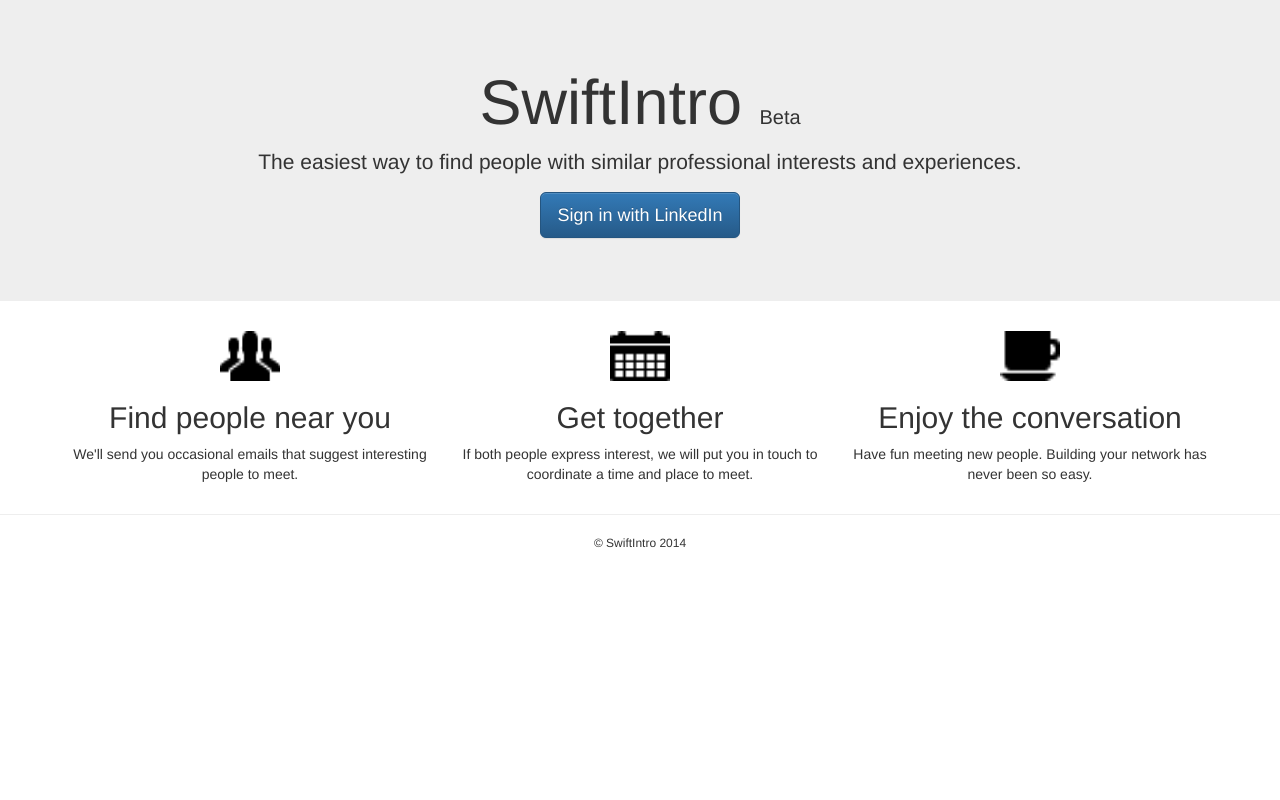
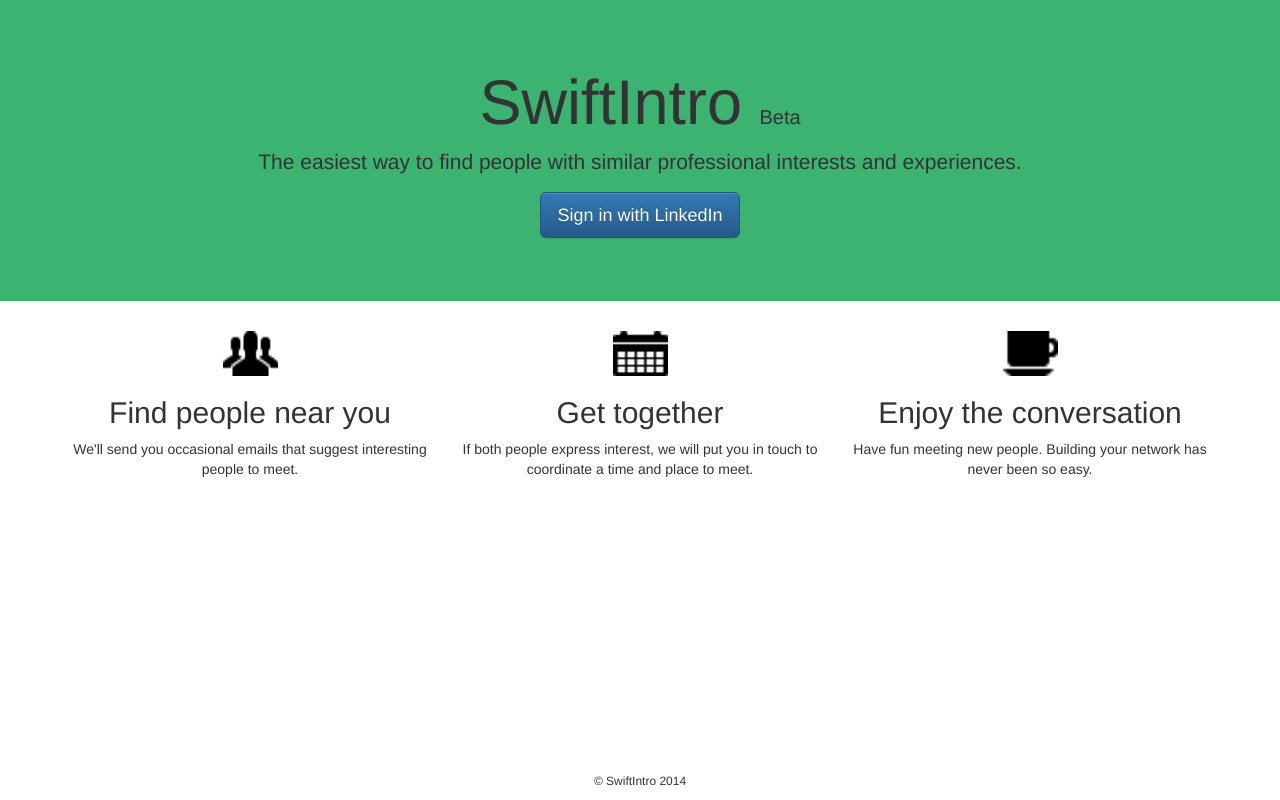
Before and after one commit to nikhiltaneja/si, a Rails app: page /dashboard in a window 1280 px wide. Run offline with Rails 7, Linux system fonts and the light colour scheme; style sheets or scripts are compiled from the project's sources; some libraries are stand-ins or nearby versions.

Commit message:
Add color to landing page

```diff
--- a/app/assets/stylesheets/dashboard.css.scss
+++ b/app/assets/stylesheets/dashboard.css.scss
@@ -7,8 +7,8 @@
 }
 
 .glyph-pic {
-  width: 60px;
-  height: 50px;
+  width: 55px;
+  height: 45px;
   display: block;
   margin: 0 auto;
 }
@@ -21,3 +21,7 @@
   text-align: center;
   font-size: 12px;
 }
+
+.jumbotron {
+  background-color: #3CB371;
+}
--- a/app/views/dashboard/index.html.erb
+++ b/app/views/dashboard/index.html.erb
@@ -1,4 +1,4 @@
-<div class="jumbotron center">
+<div class="jumbotron head center">
   <div class="container">
     <h1>SwiftIntro <span style="font-size: 20px">Beta</span></h1>
     <p>The easiest way to find people with similar professional interests and experiences.</p>
@@ -6,8 +6,8 @@
   </div>
 </div>
 
-<div class="container">
-  <div class="row descriptions">
+<div class="container descriptions">
+  <div class="row">
     <div class="col-md-4">
       <%= image_tag 'glyphicons_group.png', class:'glyph-pic' %>
       <h2>Find people near you</h2>
@@ -26,11 +26,12 @@
   </div>
 </div>
 
-  <hr>
+<div class="container navbar-fixed-bottom">
+    <footer>
+      <p>&copy; SwiftIntro 2014</p>
+    </footer>
+</div>
 
-  <footer>
-    <p>&copy; SwiftIntro 2014</p>
-  </footer>
 </div>
 
 
--- a/app/views/layouts/application.html.erb
+++ b/app/views/layouts/application.html.erb
@@ -2,7 +2,7 @@
 <html>
 <head>
   <title>SwiftIntro</title>
-  <%= stylesheet_link_tag    "application", media: "all", "data-turbolinks-track" => true %>
+
   <%= javascript_include_tag "application", "data-turbolinks-track" => true %>
 
   <!-- Latest compiled and minified CSS -->
@@ -13,6 +13,8 @@
 
   <!-- Latest compiled and minified JavaScript -->
   <script src="//netdna.bootstrapcdn.com/bootstrap/3.1.1/js/bootstrap.min.js"></script>
+
+  <%= stylesheet_link_tag    "application", media: "all", "data-turbolinks-track" => true %>
 
   <%= csrf_meta_tags %>
 </head>
```
